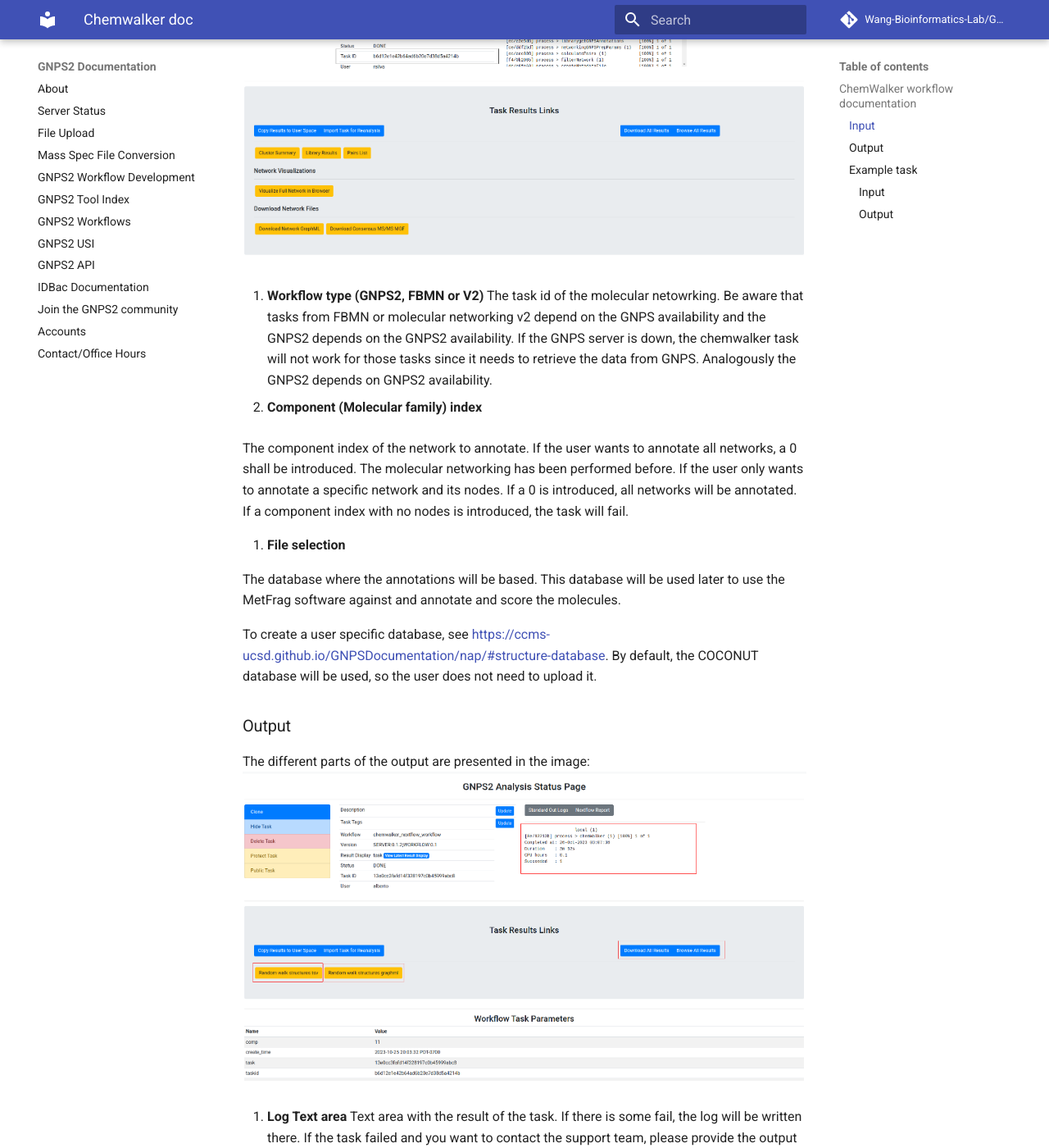
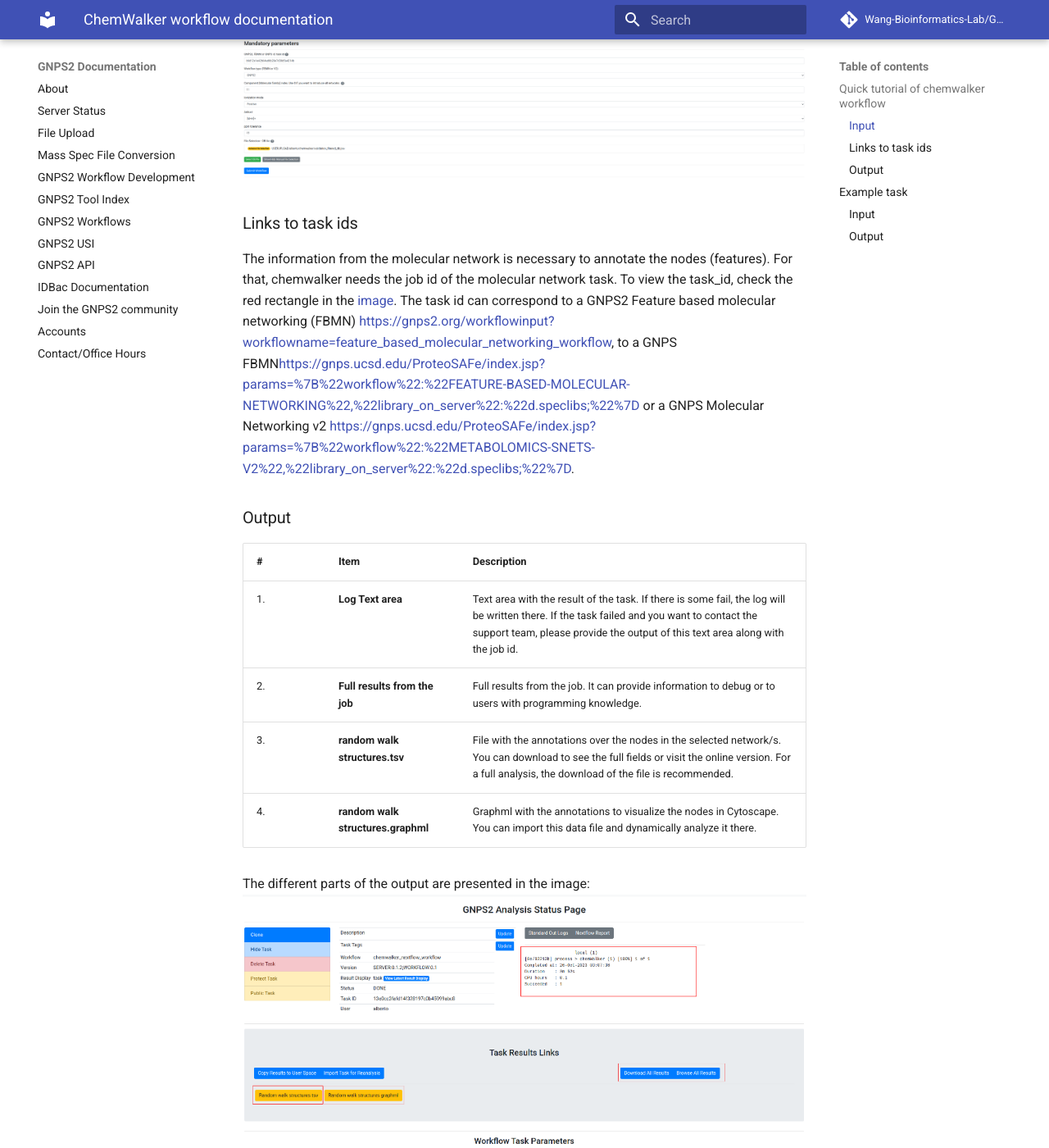
Before and after one commit to Wang-Bioinformatics-Lab/GNPS2_Documentation, an MkDocs documentation site: the page built from docs/chemwalker_doc.md, in a window 1280 px wide and 1400 px high, scrolled down 1259 px. Shown: the whole window at 82% size. Built offline with MkDocs 1.6.1 and Material for MkDocs 9.7.7, drawn with Linux system fonts in a browser that asks for light colours; comment, search, counter and statistics services are not loaded; some of the changed text lies outside the part shown.

Commit message:
merged Ricardo's documentation into Chemwalker

```diff
--- a/docs/chemwalker_doc.md
+++ b/docs/chemwalker_doc.md
@@ -1,73 +1,64 @@
-## ChemWalker workflow documentation
+# ChemWalker workflow documentation
 
 Chemwalker is a tool published by R. da Silva lab to annotate features in metabolomic networks by propagating annotations on non-directly connected nodes by using MetFrag. The article is published [here](https://academic.oup.com/bioinformatics/article/39/3/btad078/7067745) and the source code is available in [github](https://github.com/computational-chemical-biology).
+A detailed explanation of the tool is found [below](#full-tutorial-of-chemwalker).
+
+## Quick tutorial of chemwalker workflow
 
 ### Input
+
+| Parameter  | Description        |  Default | Required |
+| ------------- |-------------| -----| -----|
+| Job Description | Label for the ChemWalker job to identify it by the user | | no |
+| GNPS task ID | GNPS molecular networking task id. [Identify the task id of your FBMN job in GNPS2](./img/workflows/task_id.png). See [the links to the jobs in GNPS and GNPS2](#links-to-task-ids) | | yes |
+| Workflow type | FBMN or Classic (V2) from GNPS and FBMN from GNPS2, named GNPS2. If the GNPS server is down, the chemwalker task will not work for FBMN or Classic (V2) since it needs to retrieve the data from GNPS. Analogously with GNPS2. Links  | GNPS2 | yes |
+| Component Index  | Index of a connected component of interest in a Molecular Network. The propagation is limited to the connected component. Zero will perform propagation inside all components. | | yes |
+| Ionization mode | Mass spectrometry acquisition mode. | Positive | yes |
+| Adduct ion type | Expected adduct type for the precursor ion mass. It should be consistent with the ionization mode, otherwise the workflow will fail. | [M+H]+ | yes |
+| PPM tolerance (ppm) | Accuracy used for structure database search. The predicted neutral mass (for a given adduct selected) is compared to the exact mass of the structures provided. | 15 | yes |
+| Structure databases | The default natural products database is the [COCONUT](https://coconut.naturalproducts.net/) database or in house candidate structure database. See the [Structure Database section](#structure-database) | COCONUT.psv | yes |
+
 
 The fields are presented in the image. Bold fields are mandatory:
 ![chemwalker input fields image](./img/workflows/chemwalker/chemwalker_input.png)
 
-1. Task description
-Optional, a description of the task to ease the user its identification.
-
-2. **GNPS2, FBMN, or FBMNv2 task id**
+### Links to task ids
 
 The information from the molecular network is necessary to annotate the nodes (features). For that, chemwalker needs the job id of the molecular network task. To view the task_id, check the red rectangle in the [image](./img/workflows/task_id.png). The task id can correspond to a GNPS2 Feature based molecular networking (FBMN) [https://gnps2.org/workflowinput?workflowname=feature_based_molecular_networking_workflow](https://gnps2.org/workflowinput?workflowname=feature_based_molecular_networking_workflow), to a GNPS FBMN[https://gnps.ucsd.edu/ProteoSAFe/index.jsp?params=%7B%22workflow%22:%22FEATURE-BASED-MOLECULAR-NETWORKING%22,%22library_on_server%22:%22d.speclibs;%22%7D](https://gnps.ucsd.edu/ProteoSAFe/index.jsp?params=%7B%22workflow%22:%22FEATURE-BASED-MOLECULAR-NETWORKING%22,%22library_on_server%22:%22d.speclibs;%22%7D) or a GNPS Molecular Networking v2 [https://gnps.ucsd.edu/ProteoSAFe/index.jsp?params=%7B%22workflow%22:%22METABOLOMICS-SNETS-V2%22,%22library_on_server%22:%22d.speclibs;%22%7D](https://gnps.ucsd.edu/ProteoSAFe/index.jsp?params=%7B%22workflow%22:%22METABOLOMICS-SNETS-V2%22,%22library_on_server%22:%22d.speclibs;%22%7D).
 
-![task id location image](./img/workflows/task_id.png)
-
-3. **Workflow type (GNPS2, FBMN or V2)**
-The task id of the molecular netowrking. Be aware that tasks from FBMN or molecular networking v2 depend on the GNPS availability and the GNPS2 depends on the GNPS2 availability. If the GNPS server is down, the chemwalker task will not work for those tasks since it needs to retrieve the data from GNPS. Analogously the GNPS2 depends on GNPS2 availability.
-
-4. **Component (Molecular family) index**
-
-The component index of the network to annotate. If the user wants to annotate all networks, a 0 shall be introduced.
-The molecular networking has been performed before. If the user only wants to annotate a specific network and its nodes. If a 0 is introduced, all networks will be annotated. If a component index with no nodes is introduced, the task will fail.
-
-5. **File selection**
-
-The database where the annotations will be based. This database will be used later to use the MetFrag software against and annotate and score the molecules.
-
-To create a user specific database, see [https://ccms-ucsd.github.io/GNPSDocumentation/nap/#structure-database](https://ccms-ucsd.github.io/GNPSDocumentation/nap/#structure-database). By default, the COCONUT database will be used, so the user does not need to upload it.
+### Output
 
 
-### Output
+| #   | Item                              | Description                                                                                                                      |
+| --- | ----------------------------------| ---------------------------------------------------------------------------------------------------------------------------------|
+| 1.  | **Log Text area**                 | Text area with the result of the task. If there is some fail, the log will be written there. If the task failed and you want to contact the support team, please provide the output of this text area along with the job id. |
+| 2.  | **Full results from the job**     | Full results from the job. It can provide information to debug or to users with programming knowledge.                          |
+| 3.  | **random walk structures.tsv**    | File with the annotations over the nodes in the selected network/s. You can download to see the full fields or visit the online version. For a full analysis, the download of the file is recommended. |
+| 4.  | **random walk structures.graphml**| Graphml with the annotations to visualize the nodes in Cytoscape. You can import this data file and dynamically analyze it there.      |
+
 
 The different parts of the output are presented in the image:
 ![Workflow clone task button](./img/workflows/chemwalker/chemwalker_output.png)
 
-1. **Log Text area**
-Text area with the result of the task. If there is some fail, the log will be written there. If the task failed and you want to contact the support team, please provide the output of this text area along with the job id.
 
-2. **Full results from the job**
-Full results from the job. It can provide information to debug or to users with programming knowledge.
-
-3. **random walk structures.tsv**
-File with the annotations over the nodes in the selected network/s. You can download to see the full fields or visit the online version. For a full analysis the download of the file is recommended.
-
-4. **random walk structures.graphml**
-
-Graphml with the annotations to visualize the nodes in Cytoscape. You can import this datafile and dynamically analyze it there.
-
-### Example task
+## Example task
 
 To test the functionality of the ChemWalker workflow an [Example task](httpshttps://gnps2.org/status?task=13e0cc3fafd14f328197c0b45999abc8) can be visited, and this work can be reproduced by clicking the [clone button](./img/workflows/clone_button.png):
 
 ![Workflow clone task button](./img/workflows/clone_button.png)
 
-#### Input
+### Input
 
-1. Task description: empty
+| #   | Information                                        | Value                                       |
+| --- | -------------------------------------------------- | ------------------------------------------- |
+| 1.  | Task description                                  | empty                                       |
+| 2.  | **GNPS2, FBMN, or FBMNv2 task id**                | b6d12e1e42b64ad6b20e7d38d5a4214b           |
+| 3.  | **Workflow type (GNPS2, FBMN or V2)**             | GNPS2                                       |
+| 4.  | **Component (Molecular family) index**            | 11                                          |
+| 5.  | **File selection**                                | COCONUT.tsv                                 |
 
-2. **GNPS2, FBMN, or FBMNv2 task id**: b6d12e1e42b64ad6b20e7d38d5a4214b
 
-3. **Workflow type (GNPS2, FBMN or V2)**: GNPS2
-
-4. **Component (Molecular family) index**: 11
-
-5. **File selection**: COCONUT.tsv
-
-#### Output
+### Output
 
 The result of the task is the annotation of compounds from the chosen database according to the in-silico fragmentations calculated by MetFrag. The cluster index is the identification of the feature, the score is the associated score for the corresponding annotation for that specific feature. Results are sorted according to cluster index and score. The online results are not complete, it is recommended to download the full table.
 
@@ -76,3 +67,85 @@
 The user can download the graphml with the new nodes annotated by chem Walker, and now each node in the network contains the annotation calculated by ChemWalker.
 
 ![chemwalker graphml network results example](./img/workflows/chemwalker/chemwalker_network_graphml.png)
+
+
+
+
+
+# Full tutorial of ChemWalker
+
+ChemWalker is a python package to propagate spectral library match identities through candidate structures provided by in silico fragmentation, using random walk.
+
+![model](img/workflows/chemwalker/walk_schem.png)
+
+Check out the package's [documentation](https://github.com/computational-chemical-biology/ChemWalker).
+
+### Structure database
+
+There are basically three options for database structure selection:
+
+1. The default natural products database is the [COCONUT](https://coconut.naturalproducts.net/) database.
+2. Input an in house generated database.
+A standard format is required for the in house database. One can easily collect structures in the literature and format a tab separated files with SMILES strings and a character identifier of any kind, as the example database [Right-click, and Save link as](https://raw.githubusercontent.com/DorresteinLaboratory/GNPSDocumentation/master/docs/static/JNP_Kyobin.txt):
+![inhousedb](img/workflows/chemwalker/example_inhouse_database.png)
+
+Having an in house collection, the user has to first format the database, using the following [webserver](http://seriema.fcfrp.usp.br:5002/upload):
+
+![conversionweb](img/workflows/chemwalker/format_database_webform.png)
+
+After submission for conversion the user should receive an email with the link to download a file in the following format [Right-click, and Save link as](https://raw.githubusercontent.com/DorresteinLaboratory/GNPSDocumentation/master/docs/static/JNP_Kyobin_formatted.txt):
+
+![inhousedbformat](img/workflows/chemwalker/inhouse_databse_formatted.png)
+
+## ChemWalker Visualization in Cytoscape
+
+In a similar way as Molecular Networking uses Cytoscape to visualize the whole network, we can visualize structure prediction of entire connected component or networks using the output `Random walk strtuctures graphml` available at the results page.
+
+Cytoscape (we have used version >= 3.4) is available for download from [here](http://www.cytoscape.org).
+
+### Download ChemWalker's Cytoscape files
+
+To download the Cytoscape file, go back to the results page of your task:
+
+![cytoscape](img/workflows/chemwalker/rw_results_page_summary.png)
+
+
+After the download, remember to uncompress the file for downstream use.
+
+### Installing the ChemViz plugin
+
+To visualize the structures on NAP output we need the [ChemViz](https://apps.cytoscape.org/apps/chemviz) plugin. The easiest way to install it is using Cytoscape's App Manager, as shown below:
+
+![install_chemviz](img/workflows/chemwalker/chemviz_install.gif)
+
+## Load ChemWalker's Cytoscape file and apply layout
+
+Load the graphml file and apply a layout to spread the nodes:
+
+![layout](img/workflows/chemwalker/cytoscape_layout.gif)
+
+
+## Change image display properties and paint library match structure
+
+The graphml file contains some pre-set elements to aid structure display. Browsing the 'Table Panel' is possible to inspect which scoring method has structures available in the column SMILES. To use one of these columns to display the structures we have first to change the properties of ChemViz, by doing:
+
+![library_smiles](img/workflows/chemwalker/set_spectral_library_smiles.gif)
+
+After setting the desired source column to display the structure one can just 'paint' the structure on the node:
+
+![paint_library](img/workflows/chemwalker/paint_spectral_library_structure.gif)
+
+### Display the list of candidates
+
+The most correct structure may not be the first candidate. Therefore we can display the structures outputted from our [initial parameters](#parameter-walkthrough):
+
+![cand_chemviz](img/workflows/chemwalker/display_consensus_candidates.gif)
+
+## Citation
+
+[Tiago Cabral Borelli, Gabriel Santos Arini, Luís G P Feitosa, Pieter C Dorrestein, Norberto Peporine Lopes, Ricardo R da Silva. Improving annotation propagation on molecular networks through random walks: introducing ChemWalker. Bioinformatics 2023, 39(3), btad078.](https://doi.org/10.1093/bioinformatics/btad078)
+
+
+## Page Contributors
+
+{{ git_page_authors }}
```
Also changed, not shown: docs/img/workflows/chemwalker/chemviz_install.gif (added), docs/img/workflows/chemwalker/chemwalker_input.png, docs/img/workflows/chemwalker/cw_workflow.png (added), docs/img/workflows/chemwalker/cytoscape_layout.gif (added), docs/img/workflows/chemwalker/display_consensus_candidates.gif (added), docs/img/workflows/chemwalker/example_inhouse_database.png (added), docs/img/workflows/chemwalker/format_database_webform.png (added), docs/img/workflows/chemwalker/inhouse_databse_formatted.png (added), docs/img/workflows/chemwalker/paint_spectral_library_structure.gif (added), docs/img/workflows/chemwalker/rw_results_page_summary.png (added), docs/img/workflows/chemwalker/set_spectral_library_smiles.gif (added), docs/img/workflows/chemwalker/walk_schem.png (added).
